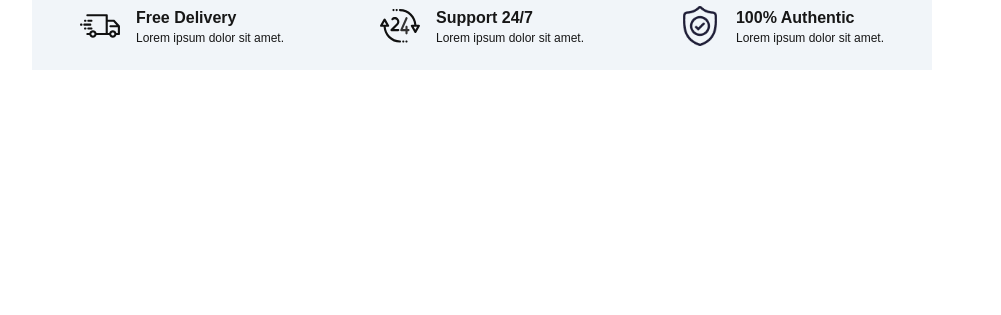
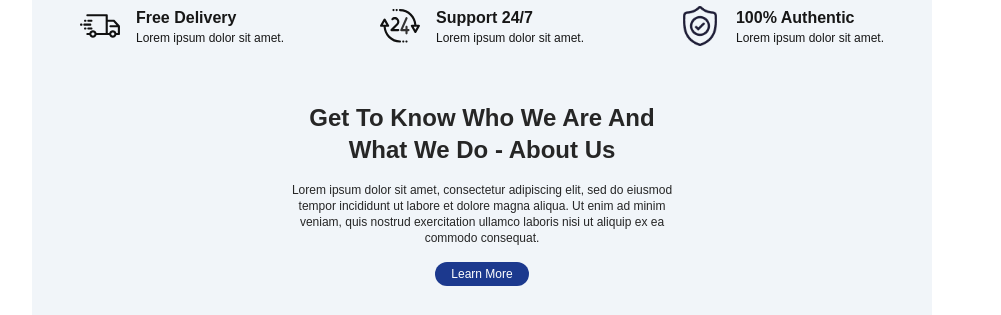
Before and after one commit to ebobic/E-Commerce, a Next.js app: page / in a window 1280 px wide. Shown: the part 678-993 px from the top of the page, without its empty margins (158-1159 px from the left). Before the commit the page ends 800 px from the top, so only its background shows below. Built offline with nearby package versions, Linux system fonts and the light colour scheme.

Commit message:
added AboutUs component

```diff
--- a/app/page.tsx
+++ b/app/page.tsx
@@ -1,16 +1,14 @@
 
 import Hero from "@/components/hero";
-
 import BenefitsBanner from "@/components/BenefitsBanner";
-
+import AboutUs from "@/components/AboutUs";
 
 export default function Home() {
   return (
     <main>
-
       <Hero />
-    <BenefitsBanner/>
-
+      <BenefitsBanner/>
+      <AboutUs/>
     </main>
     );
 }
--- /dev/null
+++ b/components/AboutUs.tsx
@@ -0,0 +1,15 @@
+import Link from "next/link"
+
+export default function AboutUs() {
+    return(
+        <section className="bg-slate-100 p-6">
+            <div className="flex flex-col m-auto text-center w-9/10 md:w-1/2">
+                <h2 className="font-bold text-2xl text-neutral-800 p-2">Get To Know Who We Are And What We Do - About Us</h2>
+                <p className="text-xs text-neutral-800 p-2">Lorem ipsum dolor sit amet, consectetur adipiscing elit, sed do eiusmod tempor incididunt ut labore et dolore magna aliqua. Ut enim ad minim veniam, quis nostrud exercitation ullamco laboris nisi ut aliquip ex ea commodo consequat.</p>
+            </div>
+            <div className="flex justify-center p-2">
+                <Link href="" className="bg-blue-900 rounded-full text-white text-xs px-4 py-1">Learn More</Link>
+            </div>
+        </section>
+    )
+}
```
